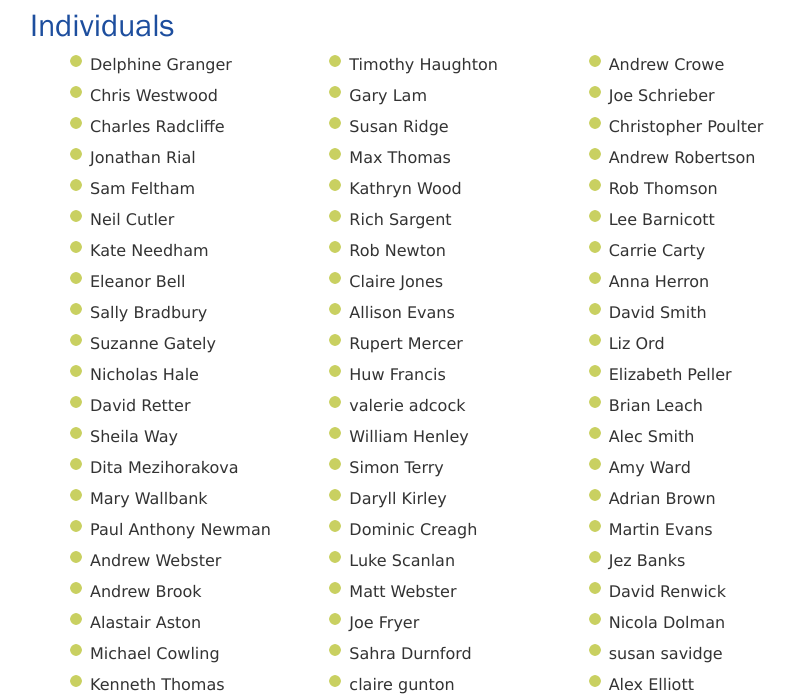
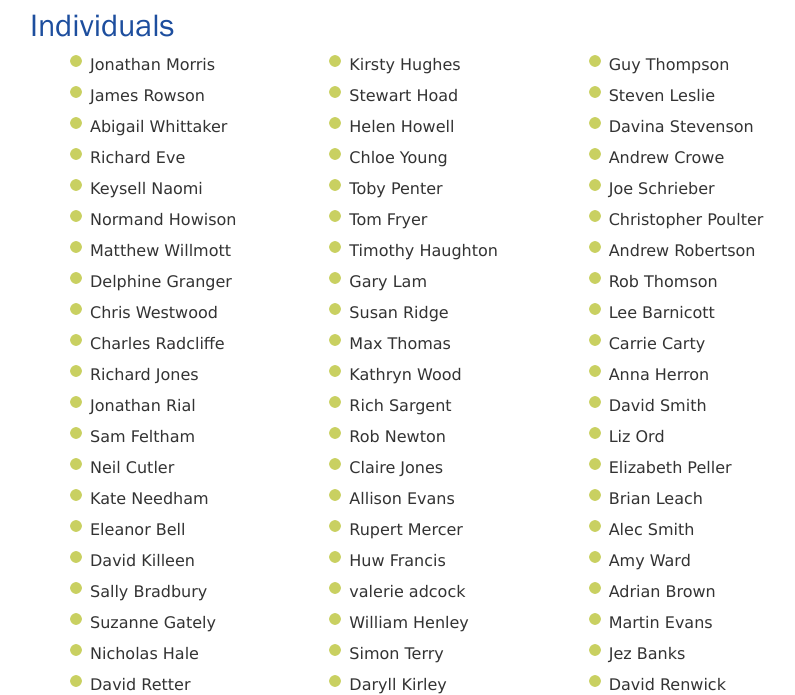
Before and after one commit to winchestercyclingcharter/winchestercyclingcharter.github.io, a Jekyll site: the page built from supporters.md, in a window 1280 px wide and 900 px high, scrolled down 8098 px, cut to the strip 205-900 px from the top of the window. Shown: the whole strip, without its empty margins (211-1006 px from the left). Built offline with Jekyll 4.4.1, drawn with Linux system fonts in a browser that asks for light colours; nearby versions of some CDN libraries.

Commit message:
Update people.yml

```diff
--- a/_data/people.yml
+++ b/_data/people.yml
@@ -767,3 +767,12 @@
 - { lastname: Radcliffe, firstname: Charles, dt: 20220426-212836-803032 }
 - { lastname: Granger, firstname: Delphine, dt: 20220426-214604-074256 }
 - { lastname: Westwood, firstname: Chris, dt: 20220426-214115-899067 }
+- { lastname: Jones, firstname: Richard, dt: 20220426-212754-232970 }
+- { lastname: Killeen, firstname: David, dt: 20220426-204522-187024 }
+- { lastname: Willmott, firstname: Matthew, dt: 20220427-064241-053444 }
+- { lastname: Naomi, firstname: Keysell, dt: 20220427-065340-800296 }
+- { lastname: Eve, firstname: Richard, dt: 20220427-065823-552115 }
+- { lastname: Whittaker, firstname: Abigail, dt: 20220427-073106-401512 }
+- { lastname: Rowson, firstname: James, dt: 20220427-075538-745537 }
+- { lastname: Morris, firstname: Jonathan, dt: 20220427-080813-312703 }
+- { lastname: Howison , firstname: Normand , dt: 20220427-064441-201967 }
```
